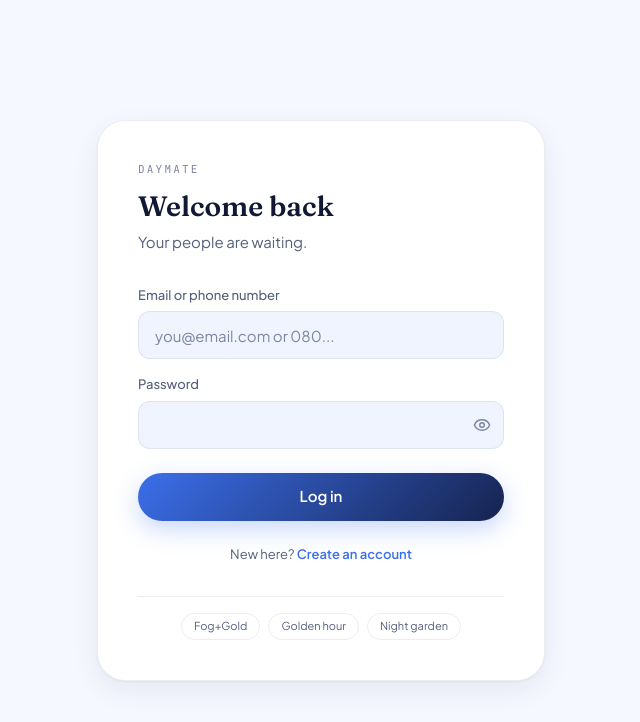
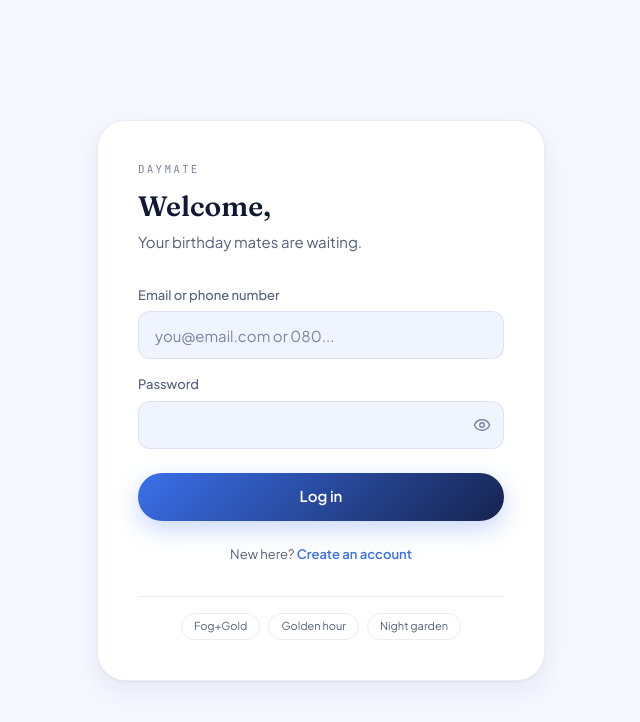
Before and after one commit to Sanmidaniels07/DayMate, a Next.js app: page /login in a window 1280 px wide. Shown: the top 722 px of the page, without its empty margins (319-959 px from the left). Built offline with nearby package versions, Linux system fonts and the light colour scheme; no server answers.

Commit message:
login-text-updates

```diff
--- a/src/app/(auth)/login/page.tsx
+++ b/src/app/(auth)/login/page.tsx
@@ -63,10 +63,10 @@ export default function LoginPage() {
             DayMate
           </p>
           <h1 className="mt-2 font-display text-[length:var(--text-title)] font-semibold">
-            Welcome back
+            Welcome,
           </h1>
           <p className="mt-1 text-[15px] text-ink-soft">
-            Your people are waiting.
+            Your birthday mates are waiting.
           </p>
 
           <form onSubmit={submit} className="mt-8 flex flex-col gap-4">
```
